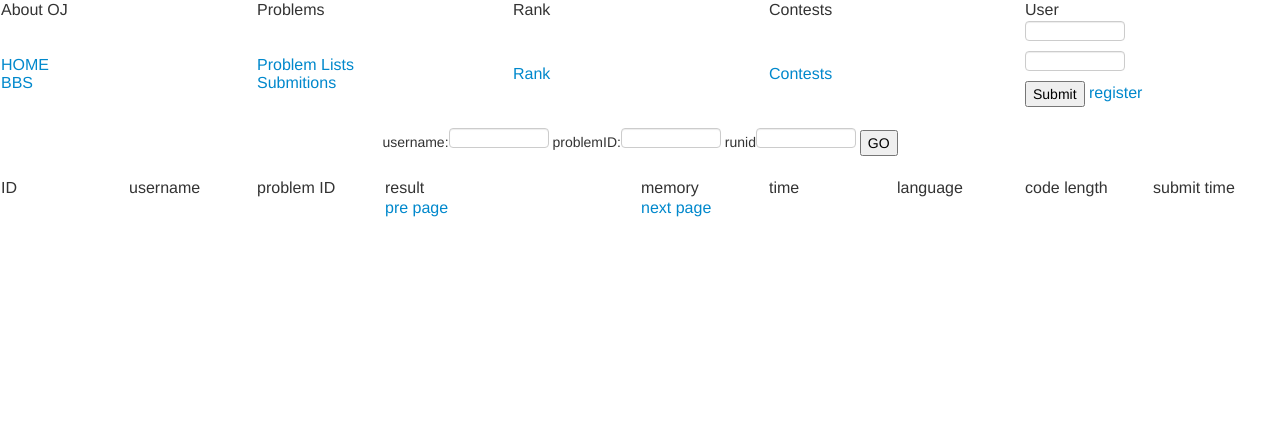
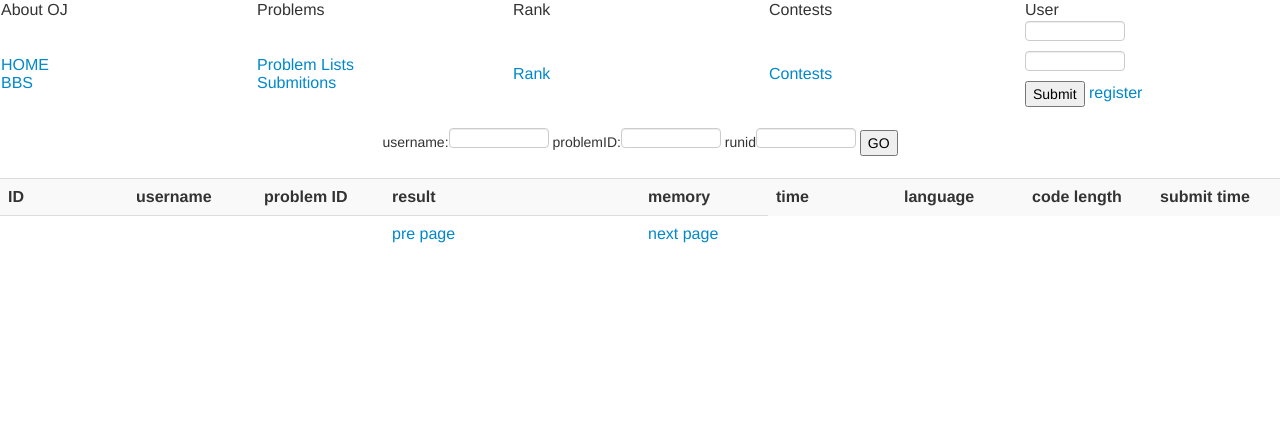
Before and after one commit to yangzhe1991/neuoj, a Django app: template template/ojstatus.html in a window 1280 px wide. Shown: the top 442 px of the page. Run offline with Django 3.2, Linux system fonts and the light colour scheme; the template is opened without the code that fills it, so the values that code supplies are empty; some libraries are stand-ins or nearby versions.

Commit message:
small optimizations

```diff
--- a/template/ojstatus.html
+++ b/template/ojstatus.html
@@ -7,35 +7,35 @@
 	runid<input type=text name=runid style="width:100" >
 	<input type=submit value=GO>
 </form>
-<table width=100%>
+<table width=100% class="table table-striped">
 	<tr>
-		<td width=10% >
+		<th width=10% >
 			ID
-		</td>
-		<td width=10% >
+		</th>
+		<th width=10% >
 			username
-		</td>
-		<td width=10% >
+		</th>
+		<th width=10% >
 			problem ID
-		</td>
-		<td width=20% >
+		</th>
+		<th width=20% >
 			result
-		</td>
-		<td width=10% >
+		</th>
+		<th width=10% >
 			memory
-		</td>
-		<td width=10% >
+		</th>
+		<th width=10% >
 			time
-		</td>
-		<td width=10% >
+		</th>
+		<th width=10% >
 			language
-		</td>
-		<td width=10% >
+		</th>
+		<th width=10% >
 			code length
-		</td>
-		<td width=10% >
+		</th>
+		<th width=10% >
 			submit time
-		</td>
+		</th>
 	</tr>
 	{% for s in status %}
 	<tr>
```
Also changed, not shown: contest/views.py (+1 -6 lines), oj/views.py (+2 -9 lines), template/conbase.html (+6 -7 lines), template/ojproblems.html (+15 -1 lines), template/ojrank.html (+17 -17 lines), 1 other file.
